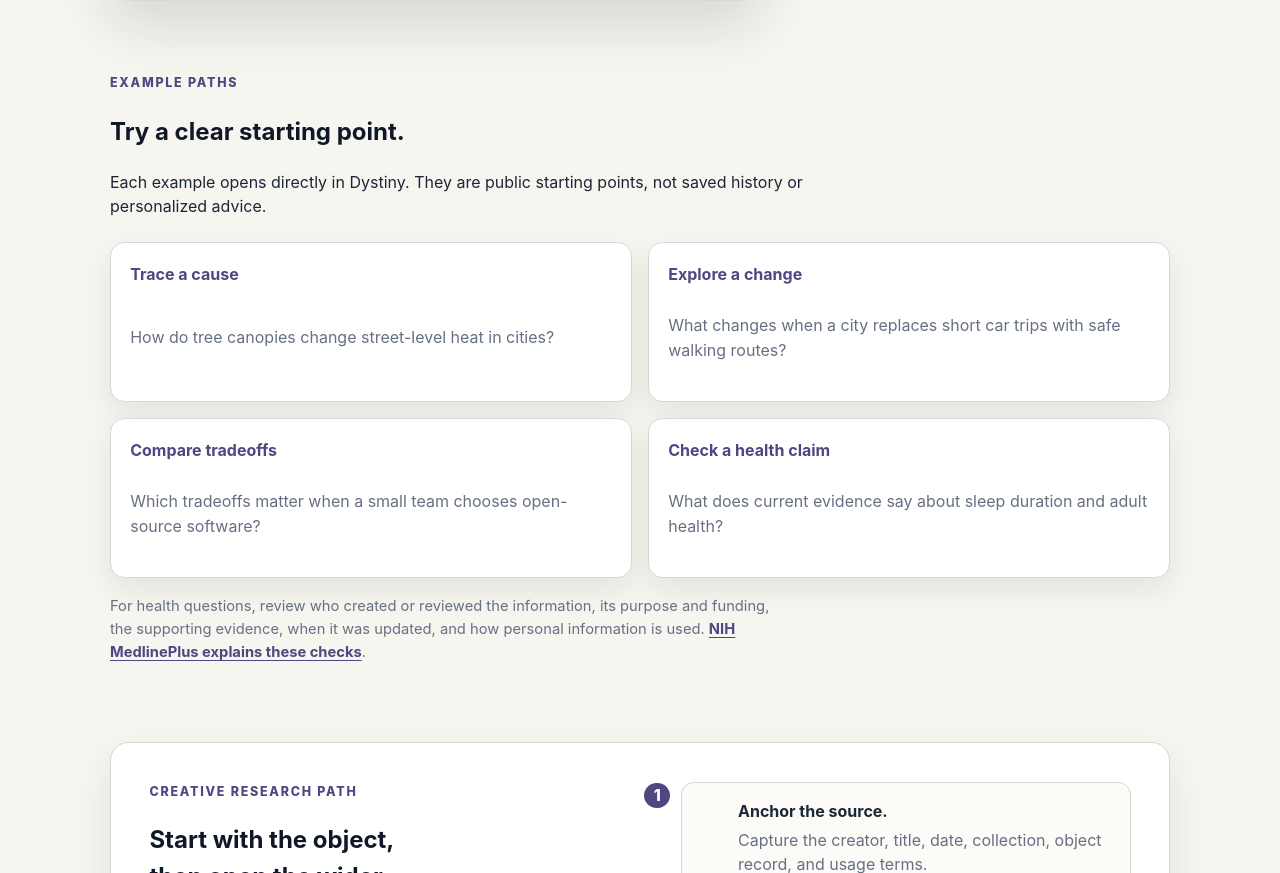
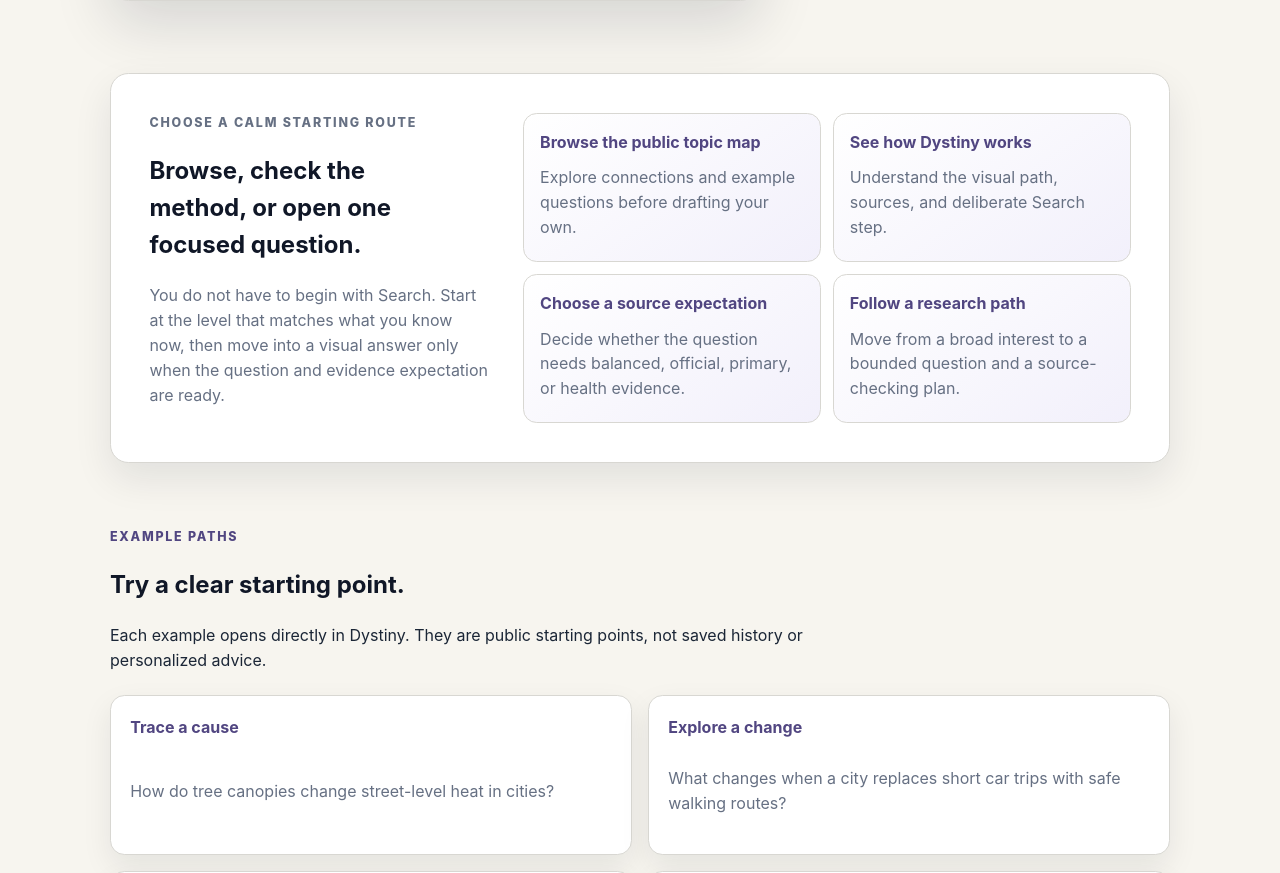
Before and after one commit to Evolved-Designs/dystiny-question-preflight, a website: page index.html in a window 1280 px wide. Shown: the part 1775-2648 px from the top of the page. Drawn offline with Linux system fonts and the light colour scheme.

Commit message:
Add browse-before-search routes

```diff
--- a/index.html
+++ b/index.html
@@ -30,7 +30,8 @@
       "about": [
         {"@type": "Thing", "name": "Research questions"},
         {"@type": "Thing", "name": "Evidence evaluation"},
-        {"@type": "Thing", "name": "Knowledge exploration"}
+        {"@type": "Thing", "name": "Knowledge exploration"},
+        {"@type": "Thing", "name": "Research paths"}
       ]
     }
   </script>
@@ -78,6 +79,20 @@
         <ul class="signals" data-prompts></ul>
         <p class="boundary">For current or high-stakes topics, open the cited sources and follow qualified or emergency guidance where appropriate. Dystiny is an exploration aid, not professional advice.</p>
       </aside>
+    </section>
+
+    <section class="start-path shell" aria-labelledby="start-path-heading">
+      <div>
+        <p class="eyebrow">Choose a calm starting route</p>
+        <h2 id="start-path-heading">Browse, check the method, or open one focused question.</h2>
+        <p>You do not have to begin with Search. Start at the level that matches what you know now, then move into a visual answer only when the question and evidence expectation are ready.</p>
+      </div>
+      <div class="start-grid">
+        <a href="https://dystiny.com/explore/?utm_source=github_pages&amp;utm_medium=owned_tool&amp;utm_campaign=question_preflight&amp;utm_content=start_browse_map"><strong>Browse the public topic map</strong><span>Explore connections and example questions before drafting your own.</span></a>
+        <a href="https://dystiny.com/how-dystiny-works/?utm_source=github_pages&amp;utm_medium=owned_tool&amp;utm_campaign=question_preflight&amp;utm_content=start_how_it_works"><strong>See how Dystiny works</strong><span>Understand the visual path, sources, and deliberate Search step.</span></a>
+        <a href="https://dystiny.com/source-guide/?utm_source=github_pages&amp;utm_medium=owned_tool&amp;utm_campaign=question_preflight&amp;utm_content=start_source_guide"><strong>Choose a source expectation</strong><span>Decide whether the question needs balanced, official, primary, or health evidence.</span></a>
+        <a href="https://dystiny.com/research-path-guide/?utm_source=github_pages&amp;utm_medium=owned_tool&amp;utm_campaign=question_preflight&amp;utm_content=start_research_path"><strong>Follow a research path</strong><span>Move from a broad interest to a bounded question and a source-checking plan.</span></a>
+      </div>
     </section>
 
     <section class="examples shell" aria-labelledby="example-heading">
--- a/styles.css
+++ b/styles.css
@@ -76,6 +76,14 @@ textarea { width: 100%; min-height: 11rem; margin-top: .5rem; padding: 1rem; res
 .examples .eyebrow { color: var(--violet-dark); }
 .examples h2, .why h2 { color: var(--night); }
 .examples > p, .why p { max-width: 72ch; }
+.start-path { display: grid; grid-template-columns: .72fr 1.28fr; gap: 2rem; margin-bottom: 4rem; padding: clamp(1.5rem, 4vw, 2.4rem); border: 1px solid var(--line); border-radius: 1.15rem; background: #fff; box-shadow: 0 16px 38px rgba(16,23,39,.09); }
+.start-path h2 { max-width: 18ch; color: var(--night); }
+.start-path p { color: var(--muted); }
+.start-grid { display: grid; grid-template-columns: repeat(2, minmax(0, 1fr)); gap: .75rem; }
+.start-grid a { display: grid; gap: .35rem; min-height: 7.5rem; padding: 1rem; border: 1px solid var(--line); border-radius: .85rem; color: var(--night); text-decoration: none; background: linear-gradient(145deg, #fff 0%, #f2f0fb 100%); }
+.start-grid a:hover, .start-grid a:focus-visible { border-color: var(--violet); box-shadow: 0 0 0 3px rgba(103,76,187,.12); }
+.start-grid strong { color: var(--violet-dark); }
+.start-grid span { color: var(--muted); }
 .example-grid { display: grid; grid-template-columns: repeat(2, 1fr); gap: 1rem; margin-top: 1.4rem; }
 .example-link { display: grid; gap: .45rem; min-height: 10rem; padding: 1.2rem; border: 1px solid var(--line); border-radius: .9rem; background: #fff; color: var(--ink); text-decoration: none; box-shadow: 0 12px 30px rgba(16,23,39,.08); }
 .example-link strong { color: var(--violet-dark); }
@@ -148,7 +156,8 @@ footer { padding: 2rem 0 3rem; border-top: 1px solid var(--line); color: var(--m
   .workspace { grid-template-columns: 1fr; }
   .example-grid { grid-template-columns: 1fr; }
   .evidence-choice { grid-template-columns: 1fr; }
-  .creative-path, .event-path, .media-path, .matching-path, .continuity-path { grid-template-columns: 1fr; }
+  .start-path, .creative-path, .event-path, .media-path, .matching-path, .continuity-path { grid-template-columns: 1fr; }
+  .start-grid { grid-template-columns: 1fr; }
   .nav { align-items: flex-start; flex-direction: column; }
 }
 
```
Also changed, not shown: tests/check-files.mjs (+7 -0 lines), README.md.
